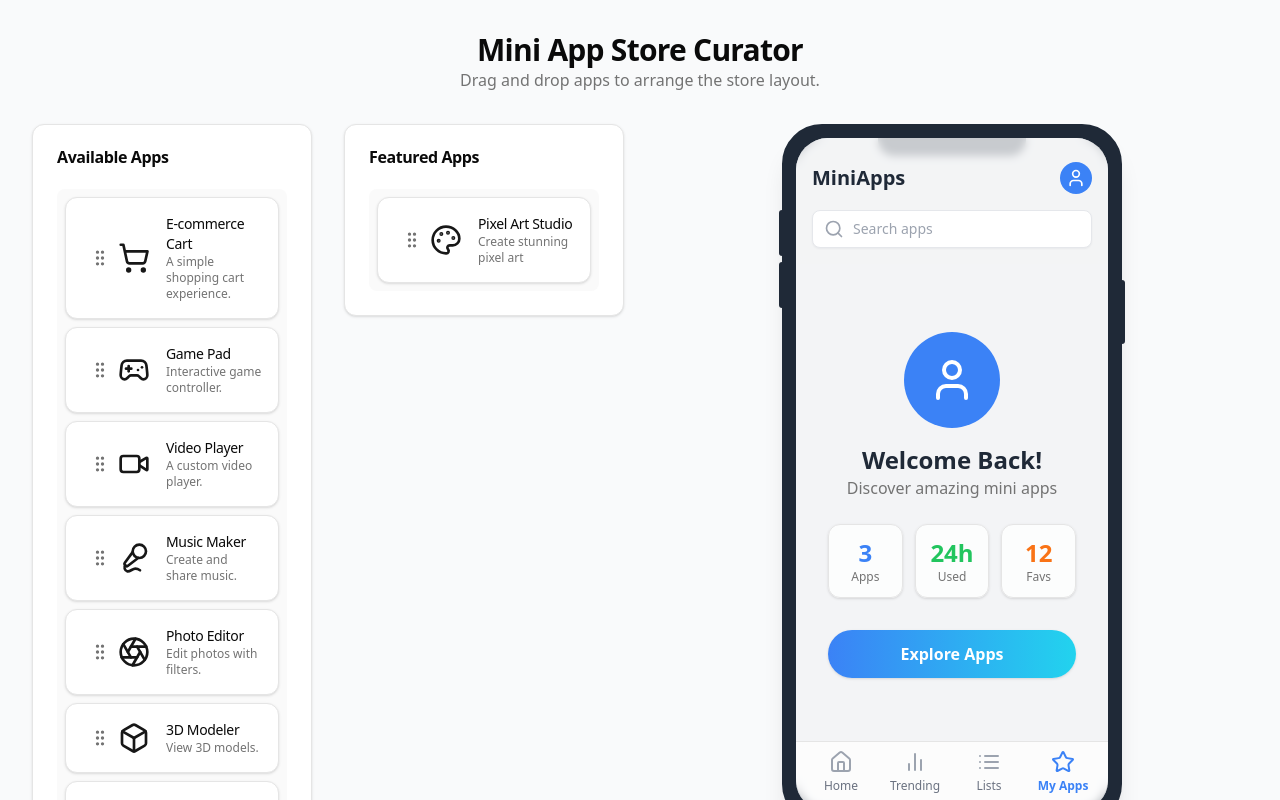
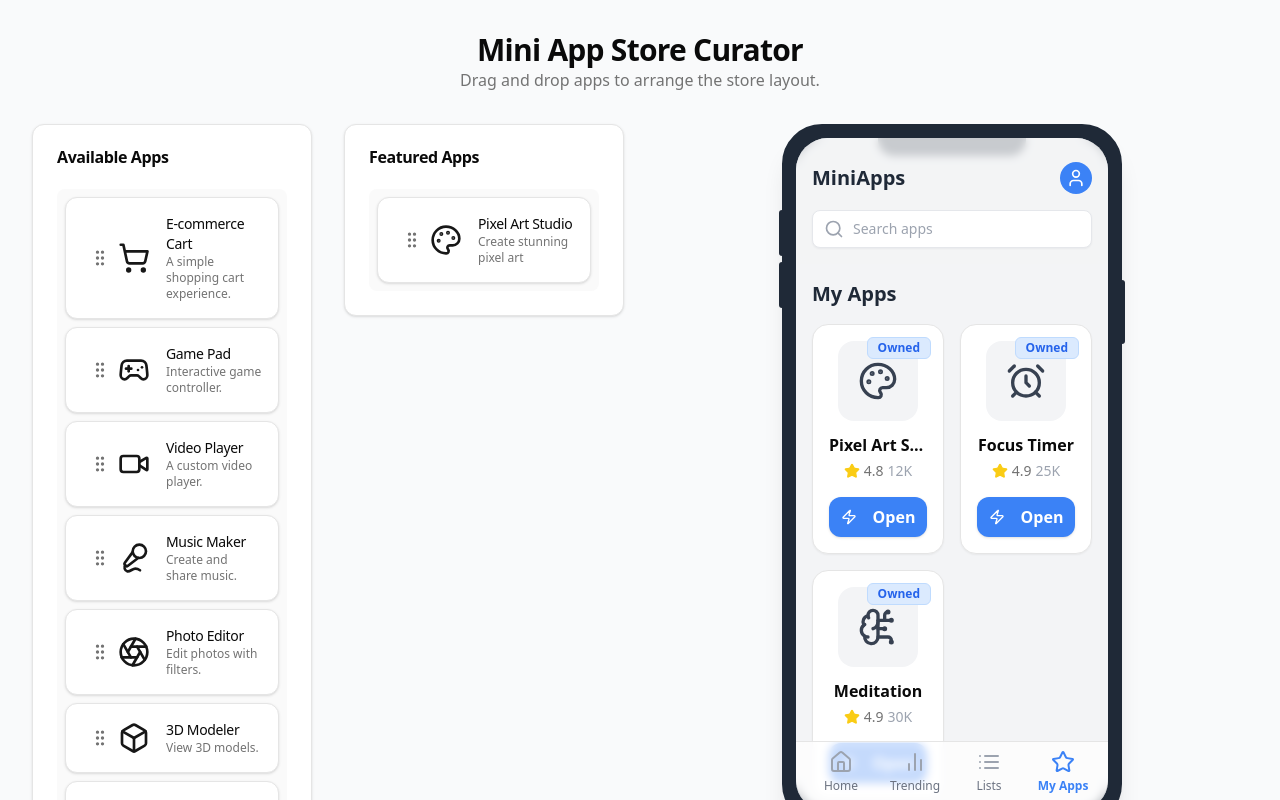
Before and after one commit to rkendel1/stacklivehub, a Next.js app: page / in a window 1280 px wide. Both pictures are taken after a click on the button "My Apps". Shown: the top 800 px of the page. Built offline with nearby package versions, Linux system fonts and the light colour scheme.

Commit message:
[dyad] Update 'My Apps' screen design - wrote 3 file(s), deleted 1 file(s)

```diff
--- /dev/null
+++ b/src/components/my-app-card.tsx
@@ -0,0 +1,32 @@
+"use client";
+
+import { Star, Zap } from "lucide-react";
+import { Button } from "@/components/ui/button";
+import { Card } from "@/components/ui/card";
+import { MiniApp } from "@/lib/data";
+import { Badge } from "@/components/ui/badge";
+
+interface MyAppCardProps {
+  app: MiniApp;
+}
+
+export function MyAppCard({ app }: MyAppCardProps) {
+  return (
+    <Card className="p-4 text-center flex flex-col items-center bg-white rounded-2xl shadow-sm relative">
+      <Badge variant="secondary" className="absolute top-3 right-3 bg-blue-100 text-blue-600 border-blue-200">Owned</Badge>
+      <div className="w-20 h-20 rounded-2xl bg-gray-100 flex items-center justify-center mb-3">
+        <app.icon className="w-10 h-10 text-gray-700" />
+      </div>
+      <h4 className="font-semibold text-base truncate w-full">{app.name}</h4>
+      <div className="text-sm text-muted-foreground flex items-center justify-center gap-1 my-1">
+        <Star className="w-4 h-4 text-yellow-400 fill-yellow-400" />
+        <span>{app.rating}</span>
+        <span className="text-gray-400">{app.reviews}</span>
+      </div>
+      <Button size="lg" className="w-full mt-3 bg-blue-500 hover:bg-blue-600 text-white rounded-xl h-10 text-base font-semibold">
+        <Zap className="w-4 h-4 mr-2" />
+        Open
+      </Button>
+    </Card>
+  );
+}
--- /dev/null
+++ b/src/components/my-apps-view.tsx
@@ -0,0 +1,28 @@
+"use client";
+
+import { MiniApp } from "@/lib/data";
+import { MyAppCard } from "./my-app-card";
+
+interface MyAppsViewProps {
+    myApps: MiniApp[];
+}
+
+export function MyAppsView({ myApps }: MyAppsViewProps) {
+    return (
+        <div>
+            <div className="flex justify-between items-center mb-4">
+                <h2 className="font-bold text-xl text-gray-800">My Apps</h2>
+            </div>
+            <div className="grid grid-cols-2 gap-4">
+                {myApps.map((app) => (
+                    <MyAppCard key={app.id} app={app} />
+                ))}
+            </div>
+            {myApps.length === 0 && (
+                <div className="col-span-2 flex items-center justify-center h-24 border-2 border-dashed rounded-lg">
+                    <p className="text-sm text-muted-foreground">Your apps will appear here</p>
+                </div>
+            )}
+        </div>
+    );
+}
--- a/src/components/phone-mockup.tsx
+++ b/src/components/phone-mockup.tsx
@@ -4,13 +4,13 @@ import * as React from "react";
 import { Search, User } from "lucide-react";
 import { NAV_ITEMS, MiniApp, Collection } from "@/lib/data";
 import { cn } from "@/lib/utils";
-import { UserProfileView } from "./user-profile-view";
 import { type CarouselApi } from "@/components/ui/carousel";
 import { Carousel, CarouselContent, CarouselItem } from "@/components/ui/carousel";
 import { FeaturedAppCard } from "./featured-app-card";
 import { AppGridCard } from "./app-grid-card";
 import { TrendingAppCard } from "./trending-app-card";
 import { CollectionPreviewCard } from "./collection-preview-card";
+import { MyAppsView } from "./my-apps-view";
 
 interface PhoneMockupProps {
   featuredApps: MiniApp[];
@@ -155,7 +155,7 @@ export function PhoneMockup({ featuredApps, newThisWeekApps, trendingApps, colle
             </div>
           )}
           {activeView === 'my-apps' && (
-            <UserProfileView myAppsCount={myApps.length} />
+            <MyAppsView myApps={myApps} />
           )}
         </main>
 
--- a/src/components/user-profile-view.tsx
+++ /dev/null
@@ -1,40 +0,0 @@
-"use client";
-
-import { User } from "lucide-react";
-import { Button } from "@/components/ui/button";
-import { Card } from "@/components/ui/card";
-
-interface UserProfileViewProps {
-  myAppsCount: number;
-}
-
-export function UserProfileView({ myAppsCount }: UserProfileViewProps) {
-  return (
-    <div className="flex flex-col items-center justify-center text-center p-4 h-full">
-      <div className="w-24 h-24 rounded-full bg-blue-500 flex items-center justify-center mb-4">
-        <User className="w-12 h-12 text-white" />
-      </div>
-      <h2 className="text-2xl font-bold text-gray-800">Welcome Back!</h2>
-      <p className="text-muted-foreground mb-6">Discover amazing mini apps</p>
-
-      <div className="grid grid-cols-3 gap-3 w-full max-w-xs mb-8">
-        <Card className="p-3 bg-white/80 rounded-xl">
-          <p className="text-2xl font-bold text-blue-500">{myAppsCount}</p>
-          <p className="text-xs text-muted-foreground">Apps</p>
-        </Card>
-        <Card className="p-3 bg-white/80 rounded-xl">
-          <p className="text-2xl font-bold text-green-500">24h</p>
-          <p className="text-xs text-muted-foreground">Used</p>
-        </Card>
-        <Card className="p-3 bg-white/80 rounded-xl">
-          <p className="text-2xl font-bold text-orange-500">12</p>
-          <p className="text-xs text-muted-foreground">Favs</p>
-        </Card>
-      </div>
-
-      <Button size="lg" className="w-full max-w-xs rounded-full bg-gradient-to-r from-blue-500 to-cyan-400 text-white font-bold text-base h-12">
-        Explore Apps
-      </Button>
-    </div>
-  );
-}
```
